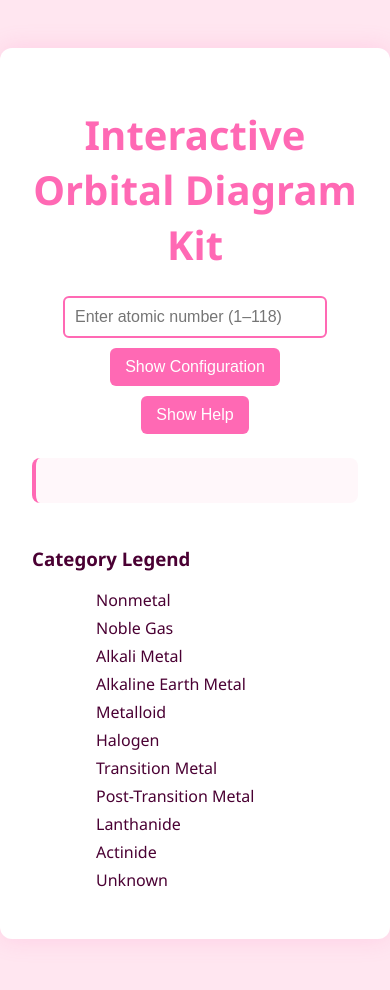
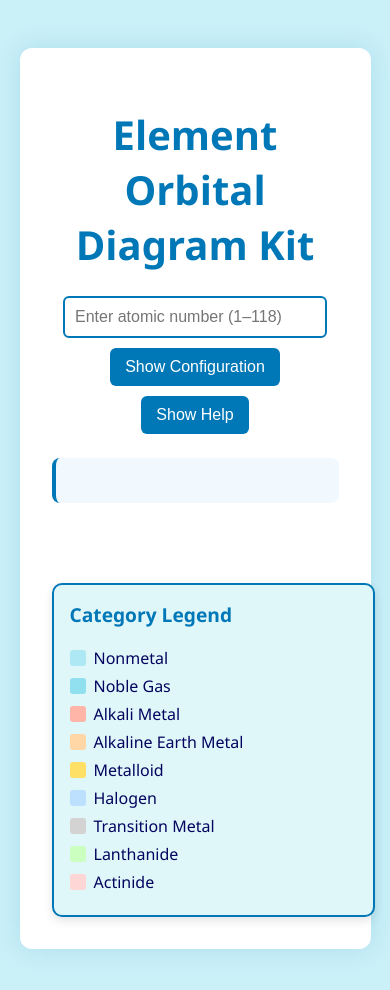
Before and after one commit to dyerfire9/orbitals-app, a React (Create React App) app: page / in a window 390 px wide. Shown: the top 990 px of the page. Built offline with nearby package versions, Linux system fonts and the light colour scheme; the HTML template or start-up script is replaced by a standard one.

Commit message:
Adjusted Element Categories

```diff
--- a/src/App.css
+++ b/src/App.css
@@ -1,7 +1,20 @@
 :root {
-  --primary-color: #ff69b4;
-  --accent-color: #ffe6f0;
-  --text-color: #4a0033;
+  --primary-color: #0077b6;
+  --accent-color: #caf0f8;
+  --text-color: #03045e;
+
+  --nonmetal: #ade8f4;
+  --noblegas: #90e0ef;
+  --alkalimetal: #ffb5a7;
+  --alkalineearthmetal: #ffd6a5;
+  --metalloid: #ffe066;
+  --halogen: #bde0fe;
+  --transitionmetal: #d3d3d3;
+  --lanthanide: #caffbf;
+  --actinide: #ffd6d6;
+  --metals: #d0f4de;
+  --unknown: #e0e0e0;
+  --default: #f0f0f0;
 }
 
 body {
@@ -9,16 +22,18 @@ body {
   margin: 0;
   padding: 0;
 }
+
 .container {
   font-family: 'Segoe UI', sans-serif;
   background-color: white;
-  max-width: 800px;
   margin: 3rem auto;
   padding: 2rem;
-  box-shadow: 0 0 25px rgba(255, 105, 180, 0.2);
+  box-shadow: 0 0 25px rgba(0, 119, 182, 0.15);
   border-radius: 12px;
   color: var(--text-color);
   box-sizing: border-box;
+  width: 90vw;
+  max-width: 1200px;
 }
 
 .title {
@@ -62,21 +77,60 @@ body {
 }
 
 .input-section button:hover {
-  background-color: #e754a6;
+  background-color: #023e8a;
   transform: scale(1.05);
 }
 
 .help-button {
-  background-color: #d9a8c1;
-  color: #4a0033;
+  background-color: #90e0ef;
+  color: #03045e;
 }
 
 .help-button:hover {
-  background-color: #c07aa0;
+  background-color: #48cae4;
+}
+
+.main-content {
+  display: flex;
+  gap: 2.5rem;
+  position: relative;
+  justify-content: space-between;
+}
+
+.left-content {
+  flex: 1;
+  min-width: 0;
+}
+
+.legend-tab {
+  position: fixed;
+  right: 40px;
+  top: 180px;
+  background-color: #e0f7fa;
+  padding: 1rem;
+  border-radius: 10px;
+  border: 2px dashed var(--primary-color);
+  width: 200px;
+  z-index: 10;
+  box-shadow: 0 4px 10px rgba(0, 0, 0, 0.1);
+  transition: all 0.3s ease;
+  animation: fadeIn 0.4s ease-in;
+}
+
+.legend-tab h3 {
+  margin-top: 0;
+  font-size: 1.2rem;
+  color: #0077b6;
+}
+
+.legend-tab ul {
+  list-style: none;
+  padding-left: 0;
+  margin: 0;
 }
 
 .help-box {
-  background-color: #fff0f5;
+  background-color: #e0f7fa;
   padding: 1rem;
   border: 2px dashed var(--primary-color);
   border-radius: 8px;
@@ -86,7 +140,7 @@ body {
 
 .config-box {
   margin-bottom: 1.5rem;
-  background-color: #fff7fa;
+  background-color: #f1f9ff;
   border-left: 4px solid var(--primary-color);
   padding: 1rem;
   font-family: monospace;
@@ -129,23 +183,53 @@ body {
   text-align: center;
   font-size: 1.2rem;
   line-height: 28px;
-  background-color: #ffe6f0;
+  background-color: #caf0f8;
   border-radius: 4px;
   transition: background-color 0.3s ease;
 }
 
 .orbital:hover {
-  background-color: #ffd6e8;
+  background-color: #ade8f4;
 }
 
 .element-info {
-  background-color: #ffe4ed;
+  background-color: #d0f4ff;
   padding: 1rem;
   border-left: 4px solid var(--primary-color);
   border-radius: 8px;
   margin-bottom: 1rem;
   text-align: center;
   animation: fadeIn 0.5s ease-in;
+}
+
+@keyframes fadeIn {
+  from {
+    opacity: 0;
+    transform: translateY(10px);
+  }
+  to {
+    opacity: 1;
+    transform: translateY(0);
+  }
+}
+
+@media (max-width: 1000px) {
+  .legend-tab {
+    position: static;
+    width: 100%;
+    margin-top: 2rem;
+    border: 2px solid var(--primary-color);
+  }
+
+  .main-content {
+    flex-direction: column;
+    gap: 1.5rem;
+    padding-right: 0;
+  }
+
+  .left-content {
+    padding-right: 0;
+  }
 }
 
 @media (max-width: 600px) {
@@ -158,8 +242,3 @@ body {
     justify-content: center;
   }
 }
-
-@keyframes fadeIn {
-  from { opacity: 0; transform: translateY(10px); }
-  to { opacity: 1; transform: translateY(0); }
-}
--- a/src/App.jsx
+++ b/src/App.jsx
@@ -61,15 +61,13 @@ export default function App() {
     { name: 'Metalloid', var: '--metalloid' },
     { name: 'Halogen', var: '--halogen' },
     { name: 'Transition Metal', var: '--transitionmetal' },
-    { name: 'Post-Transition Metal', var: '--post-transitionmetal' },
     { name: 'Lanthanide', var: '--lanthanide' },
-    { name: 'Actinide', var: '--actinide' },
-    { name: 'Unknown', var: '--unknown' }
+    { name: 'Actinide', var: '--actinide' }
   ];
 
   return (
     <div className="container">
-      <h1 className="title">Interactive Orbital Diagram Kit</h1>
+      <h1 className="title">Element Orbital Diagram Kit</h1>
 
       <div className="input-section">
         <input
```
Also changed, not shown: src/periodic-data.jsx (+41 -41 lines).
